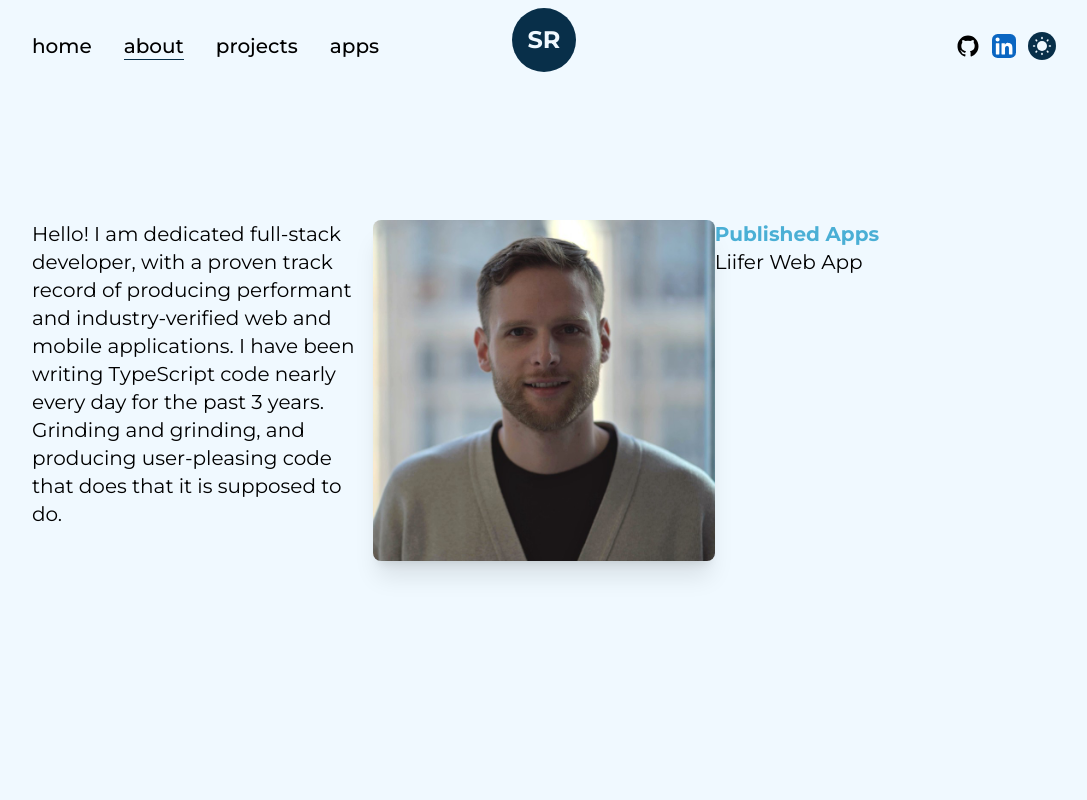
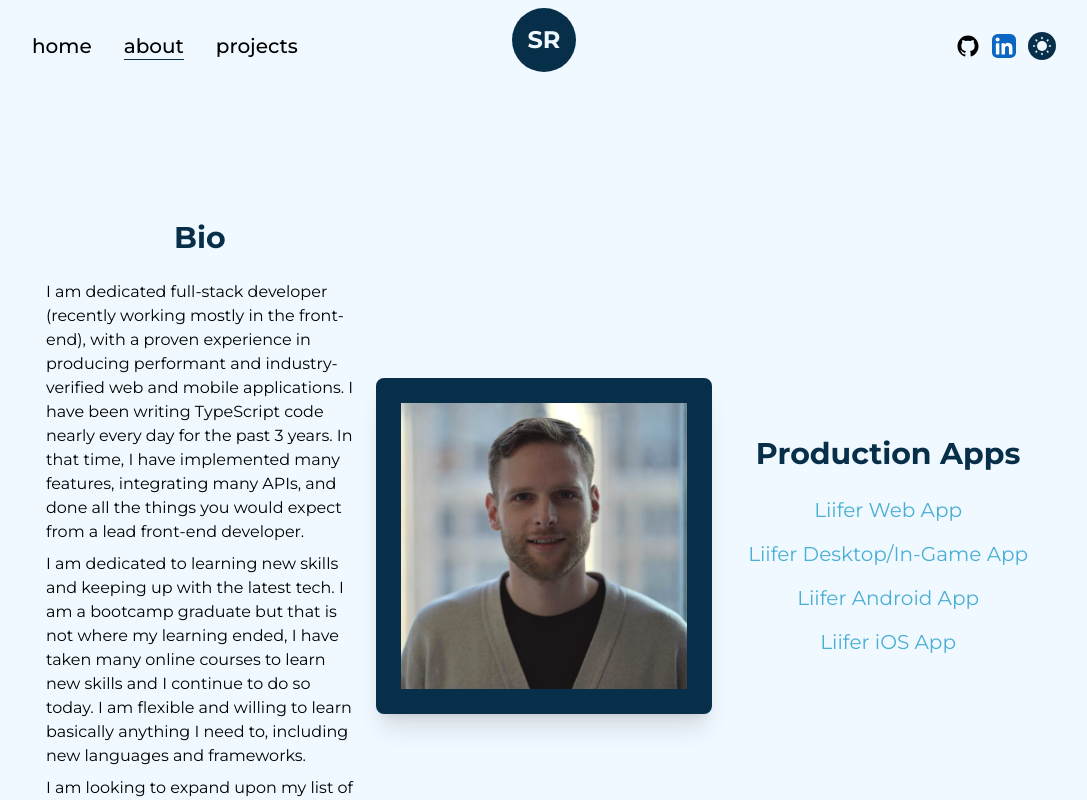
Before and after one commit to StephenRicketts/portfolio-2, a Next.js app: page /about in a window 1280 px wide. Shown: the top 800 px of the page, without its empty margins (96-1183 px from the left). Built offline with nearby package versions, Linux system fonts and the light colour scheme.

Commit message:
progress on about section

```diff
--- a/components/CustomLink.tsx
+++ b/components/CustomLink.tsx
@@ -6,18 +6,34 @@ type Props = {
   href: string;
   title: string;
   className?: string;
+  primaryColorUnderline?: boolean;
+  target?: "_blank";
 };
 
-export const CustomLink: React.FC<Props> = ({ href, className, title }) => {
+export const CustomLink: React.FC<Props> = ({
+  href,
+  className,
+  title,
+  primaryColorUnderline,
+  target,
+}) => {
   const router = useRouter();
 
   return (
-    <Link href={href} className={`${className} relative group`}>
+    <Link
+      target={!!target ? target : undefined}
+      href={href}
+      className={`${className} relative group`}
+    >
       {title}
       <span
-        className={`h-[1px] inline-block bg-dark absolute left-0 -bottom-0.5 group-hover:w-full transition-[width] ease duration-300 ${
+        className={`h-[1px] inline-block ${
+          primaryColorUnderline
+            ? "bg-primary dark:bg-primaryDark"
+            : "bg-dark dark:bg-light"
+        }  absolute left-0 -bottom-0.5 group-hover:w-full transition-[width] ease duration-300 ${
           router.asPath === href ? "w-full" : "w-0"
-        } dark:bg-light`}
+        } `}
       >
         &nbsp;
       </span>
--- a/components/NavBar.tsx
+++ b/components/NavBar.tsx
@@ -46,7 +46,6 @@ export const NavBar = (props: Props) => {
           <CustomLink title="home" href="/" className="mr-4" />
           <CustomLink title="about" href="/about" className="mx-4" />
           <CustomLink title="projects" href="/projects" className="mx-4" />
-          <CustomLink title="apps" href="/publishedApps" className="ml-4" />
         </nav>
 
         <nav className="flex items-center justify-center flex-wrap">
--- a/components/PublishedAppList.tsx
+++ /dev/null
@@ -1,105 +0,0 @@
-import React, { useRef } from "react";
-import { motion, useScroll } from "framer-motion";
-import { LiIcon } from "./LiIcon";
-
-type AppDetailsProps = {
-  position: string;
-  company: string;
-  companyLink: string;
-  time: string;
-  address: string;
-  work: string;
-};
-
-export const AppDetails: React.FC<AppDetailsProps> = ({
-  position,
-  company,
-  companyLink,
-  time,
-  address,
-  work,
-}) => {
-  const ref = useRef(null);
-  return (
-    <li
-      ref={ref}
-      className="my-8 first:mt-0 last:mb-0 w-[60%] md:w-[80%] mx-auto flex flex-col items-center justify-between"
-    >
-      <LiIcon reference={ref} />
-      <motion.div
-        initial={{ y: 50 }}
-        whileInView={{ y: 0 }}
-        transition={{ duration: 0.5, type: "spring" }}
-      >
-        <h3 className="capitalize font-bold text-2xl sm:text-xl xs:text-lg">
-          {position}&nbsp;
-          <a
-            className="text-primary dark:text-primaryDark capitalize"
-            target="_blank"
-            href={companyLink}
-          >
-            @{company}
-          </a>
-        </h3>
-        <span className="capitalize font-medium text-dark/75 dark:text-light/75 xs:text-sm">
-          {time} | {address}
-        </span>
-        <p className="font-medium w-full md:text-sm">{work}</p>
-      </motion.div>
-    </li>
-  );
-};
-
-export const PublishedAppList = () => {
-  const ref = useRef(null);
-
-  const { scrollYProgress } = useScroll({
-    target: ref,
-    offset: ["start end", "center start"],
-  });
-
-  return (
-    <div className="my-32">
-      <div ref={ref} className="w-[75%] mx-auto relative lg:w-[90%] md:w-full">
-        <motion.div
-          style={{ scaleY: scrollYProgress }}
-          className="absolute left-9 top-0 w-[4px] h-full bg-dark origin-top dark:bg-primary drop-shadow-glow md:w-[2px] md:left-[30px] xs:left-[20px]"
-        />
-        <ul className="w-full flex flex-col items-start justify-between ml-4 xs:ml-2">
-          <AppDetails
-            work={"holder"}
-            address={"holder"}
-            time="holder"
-            companyLink={"liifer.com"}
-            company={"liifer"}
-            position={"holder"}
-          />
-          <AppDetails
-            work={"holder"}
-            address={"holder"}
-            time="holder"
-            companyLink={"liifer.com"}
-            company={"liifer"}
-            position={"holder"}
-          />
-          <AppDetails
-            work={"holder"}
-            address={"holder"}
-            time="holder"
-            companyLink={"liifer.com"}
-            company={"liifer"}
-            position={"holder"}
-          />
-          <AppDetails
-            work={"holder"}
-            address={"holder"}
-            time="holder"
-            companyLink={"liifer.com"}
-            company={"liifer"}
-            position={"holder"}
-          />
-        </ul>
-      </div>
-    </div>
-  );
-};
--- a/pages/about.tsx
+++ b/pages/about.tsx
@@ -10,6 +10,8 @@ import { Education } from "../components/Education";
 import { TransitionEffect } from "../components/TransitionEffect";
 import Image from "next/image";
 import Link from "next/link";
+import { CustomLink } from "../components/CustomLink";
+import { TextLink } from "../components/TextLink";
 
 type Props = {};
 
@@ -23,28 +25,93 @@ const about = (props: Props) => {
       <TransitionEffect />
       <main className="flex w-full flex-col items-center justify-center dark:text-light">
         <Layout className="p-16">
-          <div className="text-xl sm:text-base flex">
-            <p className="w-1/3">
-              Hello! I am dedicated full-stack developer, with a proven track
-              record of producing performant and industry-verified web and
-              mobile applications. I have been writing TypeScript code nearly
-              every day for the past 3 years. Grinding and grinding, and
-              producing user-pleasing code that does that it is supposed to do.
-            </p>
-            <div className="w-1/3 rounded-lg overflow-hidden shadow-xl">
-              <Image src={resumeJpeg} alt="Stephen's Image" />
+          <div className="text-xl sm:text-base flex items-center justify-center space-x-2">
+            <div className="w-1/3">
+              <h1 className="text-3xl text-center font-bold text-dark dark:text-light pb-6">
+                Bio
+              </h1>
+              <p className="w-11/12 mx-auto text-base pb-2">
+                I am dedicated full-stack developer (recently working mostly in
+                the front-end), with a proven experience in producing performant
+                and industry-verified web and mobile applications. I have been
+                writing TypeScript code nearly every day for the past 3 years.
+                In that time, I have implemented many features, integrating many
+                APIs, and done all the things you would expect from a lead
+                front-end developer.
+              </p>
+              <p className="w-11/12 mx-auto text-base pb-2">
+                I am dedicated to learning new skills and keeping up with the
+                latest tech. I am a bootcamp graduate but that is not where my
+                learning ended, I have taken many online courses to learn new
+                skills and I continue to do so today. I am flexible and willing
+                to learn basically anything I need to, including new languages
+                and frameworks.
+              </p>
+              <p className="w-11/12 mx-auto text-base">
+                I am looking to expand upon my list of production apps so if you
+                have something you would like to build, please do not hesitate
+                to
+                <TextLink
+                  padding={"pl-1"}
+                  href="mailto:stephen.ricketts.dev@gmail.com"
+                >
+                  {"contact me"}
+                </TextLink>
+                .
+              </p>
             </div>
-            <div>
-              <h1 className="text-primary dark:text-primaryDark sm:text-base lg:text-lg text-xl font-bold">
-                Published Apps
+            <div className="w-1/3 rounded-lg overflow-hidden shadow-xl border-[25px] border-dark dark:border-light">
+              <Image
+                className=" overflow-hidden"
+                src={resumeJpeg}
+                alt="Dev's Image"
+              />
+            </div>
+            <div className="text-center  w-1/3">
+              <h1 className="text-dark dark:text-light sm:text-base lg:text-lg text-3xl font-bold pb-6">
+                Production Apps
               </h1>
-              <ul>
+              <ul className="space-y-4">
                 <li>
-                  <Link href={"https://liifer.com/home"}>Liifer Web App</Link>
+                  <CustomLink
+                    primaryColorUnderline
+                    target={"_blank"}
+                    title="Liifer Web App"
+                    className="text-primary dark:text-primaryDark"
+                    href={"https://liifer.com/home"}
+                  />
                 </li>
-                <li></li>
-                <li></li>
-                <li></li>
+                <li>
+                  <CustomLink
+                    primaryColorUnderline
+                    target={"_blank"}
+                    title="Liifer Desktop/In-Game App"
+                    className="text-primary dark:text-primaryDark "
+                    href={
+                      "https://www.overwolf.com/app/Liifer_Technologies_Inc-Liifer_Application"
+                    }
+                  />
+                </li>
+                <li>
+                  <CustomLink
+                    primaryColorUnderline
+                    target={"_blank"}
+                    title=" Liifer Android App"
+                    className="text-primary dark:text-primaryDark"
+                    href={
+                      "https://play.google.com/store/search?q=Liifer&c=apps&hl=en&gl=US"
+                    }
+                  />
+                </li>
+                <li>
+                  <CustomLink
+                    primaryColorUnderline
+                    target={"_blank"}
+                    title="Liifer iOS App"
+                    className="text-primary dark:text-primaryDark"
+                    href={"https://apps.apple.com/app/liifer/id6468917016"}
+                  />
+                </li>
               </ul>
             </div>
           </div>
--- a/pages/projects.tsx
+++ b/pages/projects.tsx
@@ -23,7 +23,6 @@ import {
 import { Feature } from "../components/Feature";
 import { Footer } from "../components/Footer";
 import { TextLink } from "../components/TextLink";
-import { PublishedAppList } from "../components/PublishedAppList";
 
 const FramerImage = motion(Image);
 
@@ -106,7 +105,6 @@ const projects = () => {
               />
             </div>
           </div>
-          <PublishedAppList />
         </Layout>
       </main>
       <Footer />
--- a/pages/publishedApps.tsx
+++ /dev/null
@@ -1,25 +0,0 @@
-import Head from "next/head";
-import React from "react";
-import { AnimatedText } from "../components/AnimatedText";
-import { Layout } from "../components/Layout";
-import { TransitionEffect } from "../components/TransitionEffect";
-import { PublishedAppList } from "../components/PublishedAppList";
-
-const publishedApps = () => {
-  return (
-    <>
-      <Head>
-        <title>Stephen Ricketts | Apps Page</title>
-        <meta name="description" content="any description" />
-      </Head>
-      <TransitionEffect />
-      <main className="flex w-full flex-col items-center justify-center dark:text-light">
-        <Layout className="pb-64">
-          <PublishedAppList />
-        </Layout>
-      </main>
-    </>
-  );
-};
-
-export default publishedApps;
```
